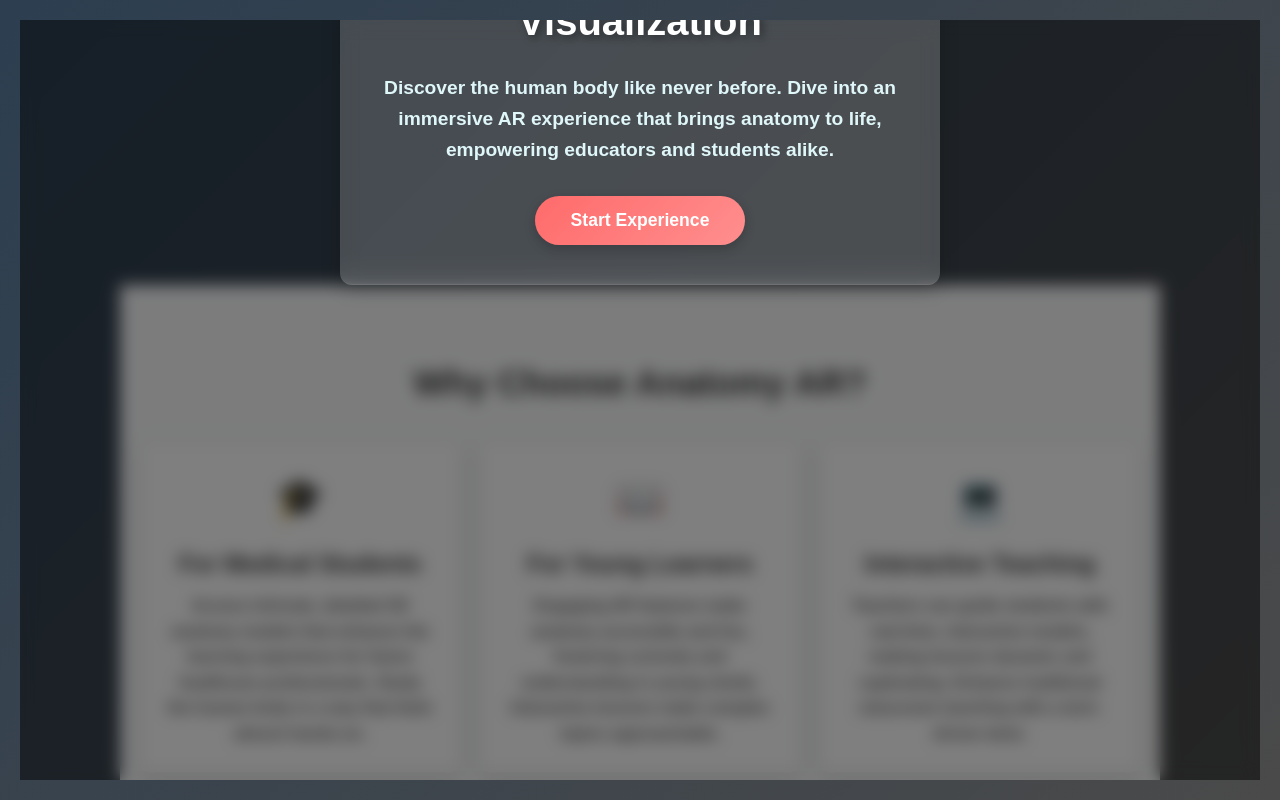
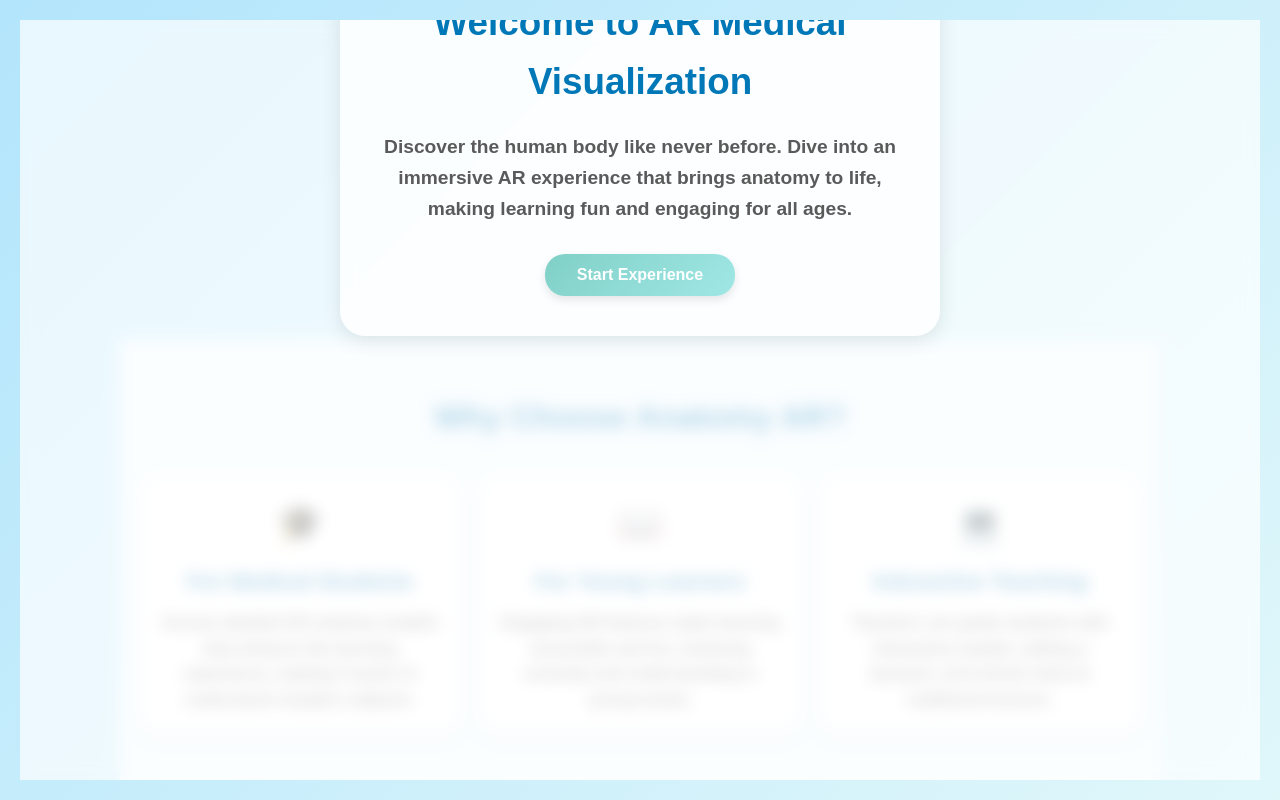
Before and after one commit to amr-radwan1/ctrlhack2024, a React (Vite) app: page / in a window 1280 px wide. Built offline with nearby package versions, Linux system fonts and the light colour scheme.

Commit message:
make it pastel

```diff
--- a/src/pages/Landing.css
+++ b/src/pages/Landing.css
@@ -8,7 +8,7 @@
   body, html {
     font-family: 'Poppins', sans-serif;
     color: #333;
-    background-color: #f8f9fa;
+    background-color: #e0f7fa;
     line-height: 1.6;
   }
 
@@ -19,7 +19,7 @@
     align-items: center;
     justify-content: center;
     height: 100vh;
-    background: linear-gradient(135deg, #2c3e50, #4a4a4a);
+    background: linear-gradient(135deg, #b3e5fc, #e0f7fa);
     position: relative;
     overflow: hidden;
     text-align: center;
@@ -33,7 +33,7 @@
     left: 0;
     right: 0;
     bottom: 0;
-    background: rgba(0, 0, 0, 0.5);
+    background: rgba(255, 255, 255, 0.7);
     z-index: 1;
     backdrop-filter: blur(8px);
   }
@@ -43,110 +43,112 @@
     position: relative;
     z-index: 2;
     max-width: 600px;
-    background: rgba(255, 255, 255, 0.2);
-    border-radius: 12px;
+    background: rgba(255, 255, 255, 0.8);
+    border-radius: 25px;
     padding: 40px;
-    box-shadow: 0 4px 20px rgba(0, 0, 0, 0.2);
+    box-shadow: 0 4px 20px rgba(0, 0, 0, 0.1);
     backdrop-filter: blur(10px);
     animation: fadeInUp 1.5s ease;
   }
 
   /* Title */
   .title {
-    font-size: 2.5rem;
+    font-size: 2.3rem;
     font-weight: 600;
-    color: #ffffff;
-    text-shadow: 3px 3px 8px rgba(0, 0, 0, 0.4);
+    color: #0077b6;
     margin-bottom: 20px;
   }
 
   /* Subtitle */
   .subtitle {
     font-size: 1.2rem;
-    color: #e0f7fa;
+    color: #5a5a5a;
     margin-bottom: 30px;
   }
 
   /* Call-to-Action Button */
   .cta-button {
-    padding: 14px 36px;
-    background: linear-gradient(135deg, #ff6b6b, #ff8e8e);
+    padding: 12px 32px;
+    background: linear-gradient(135deg, #80d0c7, #a0e7e5);
     border: none;
-    color: white;
+    color: #ffffff;
     cursor: pointer;
-    font-size: 1.1rem;
+    font-size: 1rem;
     font-weight: bold;
-    border-radius: 30px;
+    border-radius: 20px;
     transition: transform 0.3s ease, box-shadow 0.3s ease;
-    box-shadow: 0 4px 12px rgba(0, 0, 0, 0.2);
+    box-shadow: 0 4px 10px rgba(0, 0, 0, 0.1);
   }
 
   .cta-button:hover {
-    transform: scale(1.1);
-    box-shadow: 0 8px 20px rgba(0, 0, 0, 0.4);
+    transform: scale(1.05);
+    box-shadow: 0 6px 15px rgba(0, 0, 0, 0.2);
   }
 
   /* Features Section */
   .features-section {
-    padding: 80px 20px;
-    background: #f8f9fa;
+    padding: 60px 20px;
+    background: #f0faff;
     text-align: center;
+    border-top: 3px solid #b3e5fc;
   }
 
   .features-title {
-    font-size: 2.2rem;
+    font-size: 2rem;
     margin-bottom: 40px;
-    color: #333333;
+    color: #0077b6;
   }
 
   .features-grid {
     display: grid;
-    grid-template-columns: repeat(auto-fit, minmax(280px, 1fr));
+    grid-template-columns: repeat(auto-fit, minmax(250px, 1fr));
     gap: 20px;
     max-width: 1000px;
     margin: 0 auto;
   }
 
   .feature-card {
-    background: rgba(255, 255, 255, 0.9);
-    padding: 25px;
-    border-radius: 10px;
-    box-shadow: 0 4px 16px rgba(0, 0, 0, 0.15);
+    background: #ffffff;
+    padding: 20px;
+    border-radius: 20px;
+    box-shadow: 0 4px 12px rgba(0, 0, 0, 0.1);
     transition: transform 0.3s, box-shadow 0.3s;
     text-align: center;
   }
 
   .feature-card:hover {
-    transform: translateY(-8px);
-    box-shadow: 0 8px 24px rgba(0, 0, 0, 0.2);
+    transform: translateY(-6px);
+    box-shadow: 0 8px 20px rgba(0, 0, 0, 0.15);
   }
 
   .feature-icon {
-    font-size: 2.5rem;
-    margin-bottom: 15px;
-    color: #0066ff;
+    font-size: 2.3rem;
+    margin-bottom: 10px;
+    color: #4fc3f7;
   }
 
   .feature-card h3 {
-    font-size: 1.5rem;
+    font-size: 1.4rem;
     font-weight: 600;
-    color: #333;
+    color: #0077b6;
     margin-bottom: 10px;
   }
 
   .feature-card p {
     font-size: 1rem;
-    color: #555;
+    color: #666;
   }
 
   /* Footer Section */
   .footer {
-    padding: 20px;
-    background-color: #333333;
+    padding: 15px;
+    background-color: #0077b6;
     color: white;
     width: 100%;
     text-align: center;
     font-size: 0.9rem;
+    border-top-left-radius: 15px;
+    border-top-right-radius: 15px;
   }
 
   /* Animations */
@@ -172,16 +174,16 @@
     }
 
     .cta-button {
-      padding: 12px 30px;
-      font-size: 1rem;
+      padding: 10px 28px;
+      font-size: 0.9rem;
     }
 
     .features-title {
-      font-size: 2rem;
+      font-size: 1.8rem;
     }
 
     .feature-card h3 {
-      font-size: 1.4rem;
+      font-size: 1.3rem;
     }
   }
 
@@ -195,15 +197,15 @@
     }
 
     .cta-button {
-      padding: 10px 24px;
+      padding: 8px 24px;
       font-size: 0.9rem;
     }
 
     .features-title {
-      font-size: 1.8rem;
+      font-size: 1.6rem;
     }
 
     .feature-card h3 {
-      font-size: 1.3rem;
+      font-size: 1.2rem;
     }
   }
--- a/src/pages/Landing.tsx
+++ b/src/pages/Landing.tsx
@@ -13,7 +13,7 @@ const Landing: React.FC = () => {
         <h1 className="title">Welcome to AR Medical Visualization</h1>
         <p className="subtitle">
           Discover the human body like never before. Dive into an immersive AR experience that
-          brings anatomy to life, empowering educators and students alike.
+          brings anatomy to life, making learning fun and engaging for all ages.
         </p>
         <button
           className="cta-button"
@@ -30,33 +30,28 @@ const Landing: React.FC = () => {
             <div className="feature-icon">&#x1F393;</div>
             <h3>For Medical Students</h3>
             <p>
-              Access intricate, detailed 3D anatomy models that enhance the learning experience for
-              future healthcare professionals. Study the human body in a way that feels almost
-              hands-on.
+              Access detailed 3D anatomy models that enhance the learning experience, making it easier to understand complex subjects.
             </p>
           </div>
           <div className="feature-card">
             <div className="feature-icon">&#x1F4D6;</div>
             <h3>For Young Learners</h3>
             <p>
-              Engaging AR features make anatomy accessible and fun, fostering curiosity and
-              understanding in young minds. Interactive lessons make complex topics approachable.
+              Engaging AR features make learning accessible and fun, fostering curiosity and understanding in young minds.
             </p>
           </div>
           <div className="feature-card">
             <div className="feature-icon">&#x1F4BB;</div>
             <h3>Interactive Teaching</h3>
             <p>
-              Teachers can guide students with real-time, interactive models, making lessons
-              dynamic and captivating. Enhance traditional classroom teaching with a tech-driven
-              twist.
+              Teachers can guide students with interactive models, adding a dynamic, tech-driven twist to traditional lessons.
             </p>
           </div>
         </div>
       </section>
 
       <footer className="footer">
-        <p>© 2024 Anatomy AR. Redefining Education Through Innovation.</p>
+        <p>© 2024 Anatomy AR. Empowering education with a playful touch.</p>
       </footer>
     </div>
   );
```
